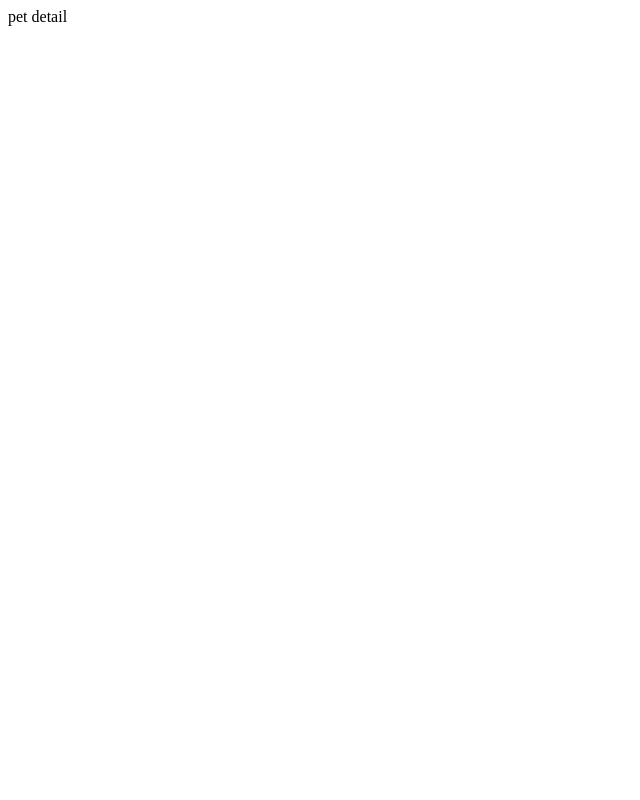
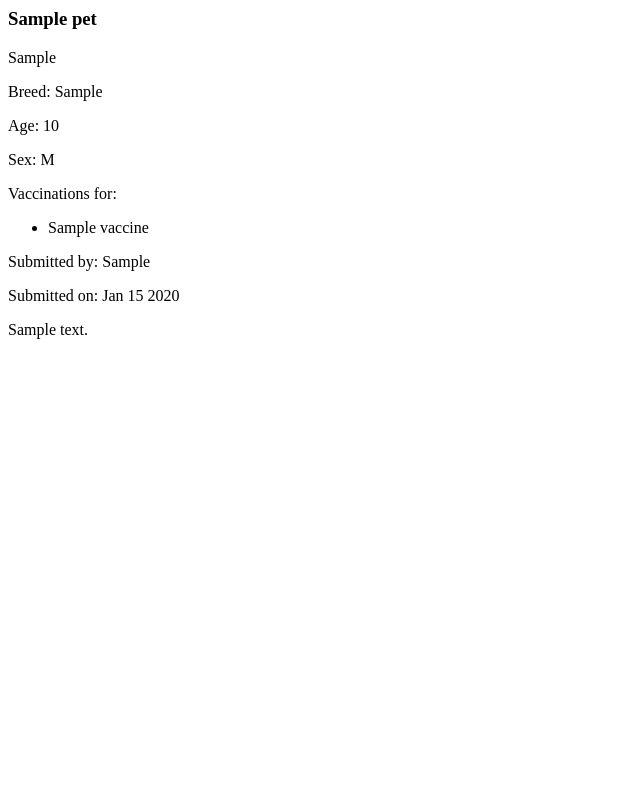
Before and after one commit to LinkedInLearning/learning-django-2825501, a Django app: page /adoptions/1/ in a window 1280 px wide. Before the commit the part shown is almost empty. Shown: the whole page, without its empty margins (0-640 px from the left). Run offline with Django 3.2, Linux system fonts and the light colour scheme; tables that the repository leaves empty hold one stand-in row (values such as "Sample post").

Commit message:
04_03 RECORDED 04_03 SUCCESSFULLY

```diff
--- a/wisdompets/adoptions/templates/pet_detail.html
+++ b/wisdompets/adoptions/templates/pet_detail.html
@@ -1 +1,24 @@
-pet detail
+<div>
+    <h3>{{ pet.name|capfirst }}</h3>
+    <p>{{ pet.species }}</p>
+    {% if pet.breed %}
+        <p>Breed: {{ pet.breed }}</p>
+    {% endif %}
+    {% if pet.age %}
+        <p>Age: {{ pet.age }}</p>
+    {% endif %}
+    {% if pet.sex %}
+        <p>Sex: {{ pet.sex }}</p>
+    {% endif %}
+    {% if pet.vaccinations.all %}
+        <p>Vaccinations for:</p>
+        <ul>
+            {% for vaccination in pet.vaccinations.all %}
+                <li>{{ vaccination.name }}</li>
+            {% endfor %}
+        </ul>
+    {% endif %}
+    <p>Submitted by: {{ pet.submitter }}</p>
+    <p>Submitted on: {{ pet.submission_date|date:"M d Y" }}</p>
+    <p>{{ pet.description }}</p>
+</div>
```
